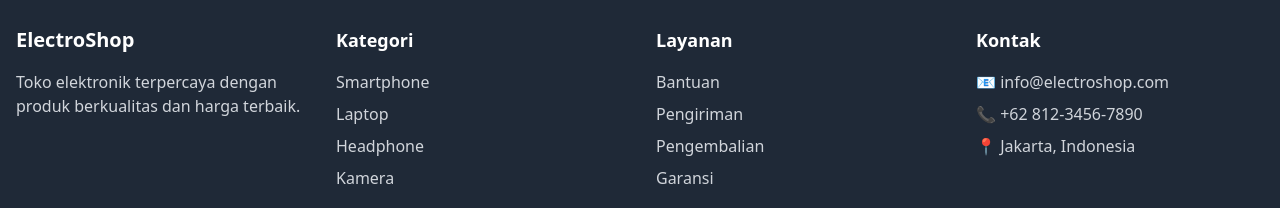
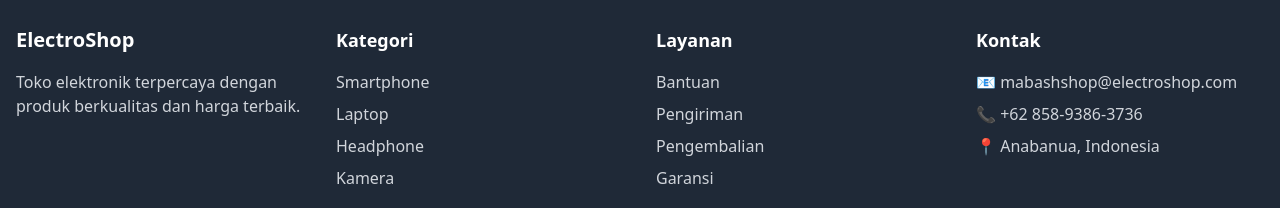
Before and after one commit to encus123/mabashshop, a plain HTML site: page index.html in a window 1280 px wide. Shown: the part 2064-2272 px from the top of the page. Drawn offline with nearby package versions, Linux system fonts and the light colour scheme.

Commit message:
Update index.html

```diff
--- a/index.html
+++ b/index.html
@@ -3,7 +3,7 @@
 <head>
     <meta charset="UTF-8">
     <meta name="viewport" content="width=device-width, initial-scale=1.0">
-    <title>ElectroShop - Toko Elektronik Online</title>
+    <title>mabashshop - Toko Elektronik Online</title>
     <script src="https://cdn.tailwindcss.com"></script>
     <style>
         .cart-badge {
@@ -190,9 +190,9 @@
                 <div>
                     <h4 class="text-lg font-semibold mb-4">Kontak</h4>
                     <div class="space-y-2 text-gray-300">
-                        <p>📧 info@electroshop.com</p>
-                        <p>📞 +62 812-3456-7890</p>
-                        <p>📍 Jakarta, Indonesia</p>
+                        <p>📧 mabashshop@electroshop.com</p>
+                        <p>📞 +62 858-9386-3736</p>
+                        <p>📍 Anabanua, Indonesia</p>
                     </div>
                 </div>
             </div>
```
